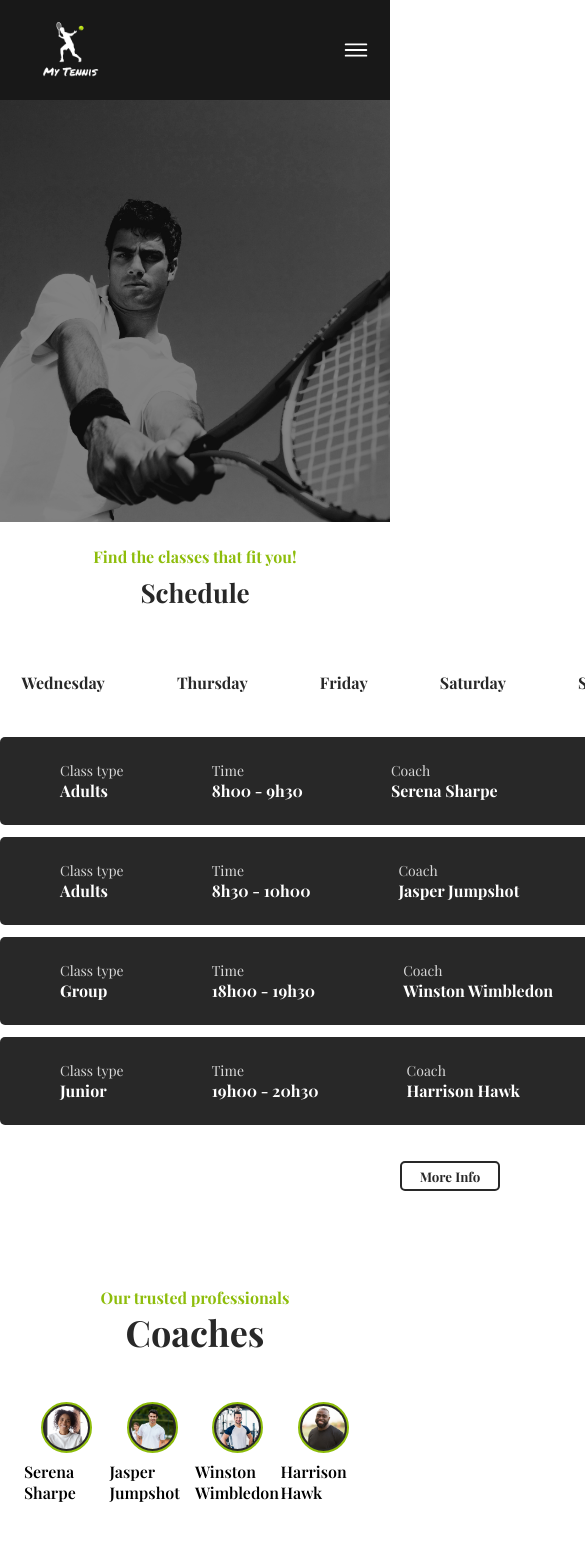
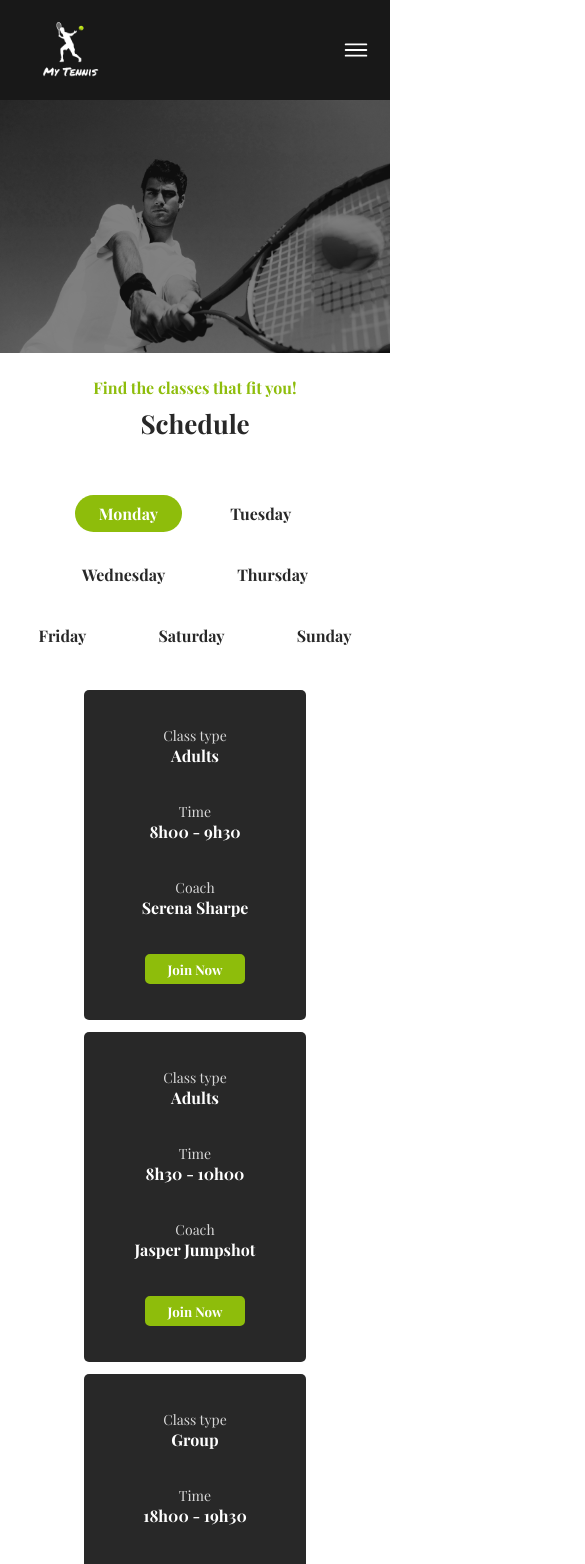
Before and after one commit to tomassfernandes/my-tennis-website, a React (Create React App) app: page /classes in a window 390 px wide. Shown: the top 1564 px of the page, 585 px wide, since content can reach past the window. Built offline with nearby package versions, Linux system fonts and the light colour scheme.

Commit message:
ClassesPage queries done

```diff
--- a/src/CSS/ClassesPage.css/classes-section.css
+++ b/src/CSS/ClassesPage.css/classes-section.css
@@ -31,8 +31,10 @@
 .days-table-div {
   display: flex;
   align-items: center;
+  justify-content: center;
   gap: 2.4rem;
   margin-top: 4.6rem;
+  flex-wrap: wrap;
 }
 
 .classes-day-active {
@@ -67,7 +69,7 @@
   display: flex;
   gap: 6.4rem;
   padding: 1.2rem 4.8rem;
-  width: 90rem;
+  width: 100%;
   margin-top: 1.2rem;
   background-color: rgba(40, 40, 40);
   align-items: center;
@@ -100,6 +102,7 @@
   cursor: pointer;
   transition: all 0.3s;
 }
+
 .schedule-btn:hover {
   background-color: rgba(40, 40, 40);
   color: #b1ec0e;
@@ -169,6 +172,7 @@
   font-size: 1.6rem;
   font-weight: 600;
   margin-top: 0.8rem;
+  text-align: center;
 }
 
 /* ----------------------------------------------
--- a/src/CSS/HomePage.css/about-section.css
+++ b/src/CSS/HomePage.css/about-section.css
@@ -67,7 +67,7 @@
   display: flex;
   flex-direction: column;
   align-items: center;
-  justify-content: center;
+
   text-align: center;
   padding: 1.8rem 0rem;
   gap: 1.2rem;
--- /dev/null
+++ b/src/CSS/queries/ClassesPage-queries.css
@@ -0,0 +1,87 @@
+/*---------------------------------------
+------------- 51EM -----------------------
+-----------------------------------------*/
+
+@media (max-width: 51em) {
+  .classes-main-img-div {
+    height: 30vh;
+  }
+
+  .schedule-content-div {
+    width: 90%;
+    margin: 0 auto;
+  }
+
+  .schedule-div {
+    display: grid;
+    grid-template-columns: 1fr 1fr;
+    gap: 1.2rem;
+  }
+
+  .schedule-btn {
+    margin-left: 0;
+  }
+
+  .coaches-main-div {
+    display: grid;
+    grid-template-columns: 1fr 1fr;
+    row-gap: 3.6rem;
+  }
+
+  .classes-grid {
+    grid-template-columns: 1fr;
+  }
+
+  .classes-img {
+    width: 50%;
+    margin-top: 3.6rem;
+  }
+
+  .classes-img-2 {
+    margin-top: 0;
+    margin-bottom: 3.6rem;
+  }
+}
+
+/*---------------------------------------
+------------- 25EM -----------------------
+-----------------------------------------*/
+
+@media (max-width: 25em) {
+  .schedule-div {
+    grid-template-columns: 1fr;
+  }
+
+  .schedule-div p {
+    text-align: center;
+  }
+
+  .schedule-div h4 {
+    text-align: center;
+  }
+
+  .schedule-class-type-div {
+    display: flex;
+    flex-direction: column;
+    align-items: center;
+    justify-content: center;
+    padding: 0;
+  }
+
+  .schedule-div {
+    gap: 3.6rem;
+    padding: 3.6rem 4.8rem;
+  }
+
+  .schedule-btn {
+    justify-self: center;
+  }
+
+  .coaches.img {
+    width: 100%;
+  }
+
+  .classes-img {
+    width: 90%;
+  }
+}
--- a/src/Classes Page/Items/ClassesItem2.js
+++ b/src/Classes Page/Items/ClassesItem2.js
@@ -3,7 +3,7 @@ export default function ClassesItem2(props) {
     <div className="classes-grid">
       <div className="classes-img-div">
         <img
-          className="classes-img"
+          className="classes-img classes-img-2"
           src={props.img}
           alt="Kids playing tennis"
         />
--- a/src/Classes Page/Items/ScheduleItem.js
+++ b/src/Classes Page/Items/ScheduleItem.js
@@ -200,7 +200,7 @@ export default function ScheduleItem({ activeDay }) {
   );
 
   return (
-    <div>
+    <div className="schedule-content-div">
       {filteredData.map((item, index) =>
         item.className ? (
           <div className="schedule-div" key={index}>
--- a/src/index.js
+++ b/src/index.js
@@ -21,6 +21,8 @@ import "./CSS/ContactPage.css/contact-page.css";
 
 import "./CSS/queries/HomePage-queries.css";
 
+import "./CSS/queries/ClassesPage-queries.css";
+
 import "swiper/css";
 import "swiper/css/navigation";
 import "swiper/css/pagination";
```
